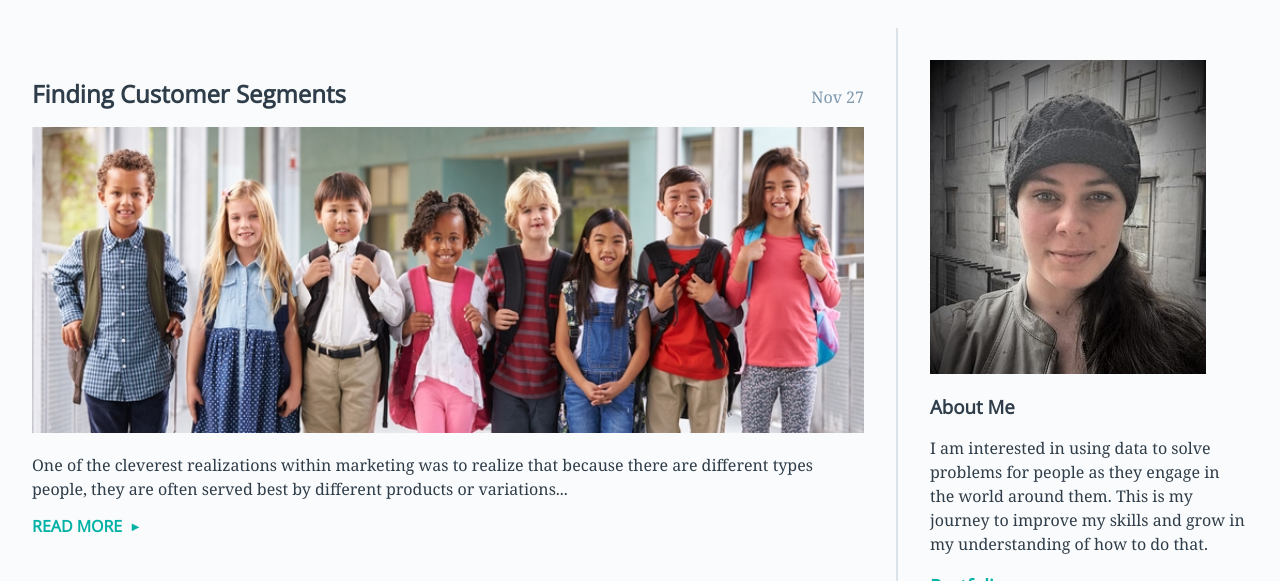
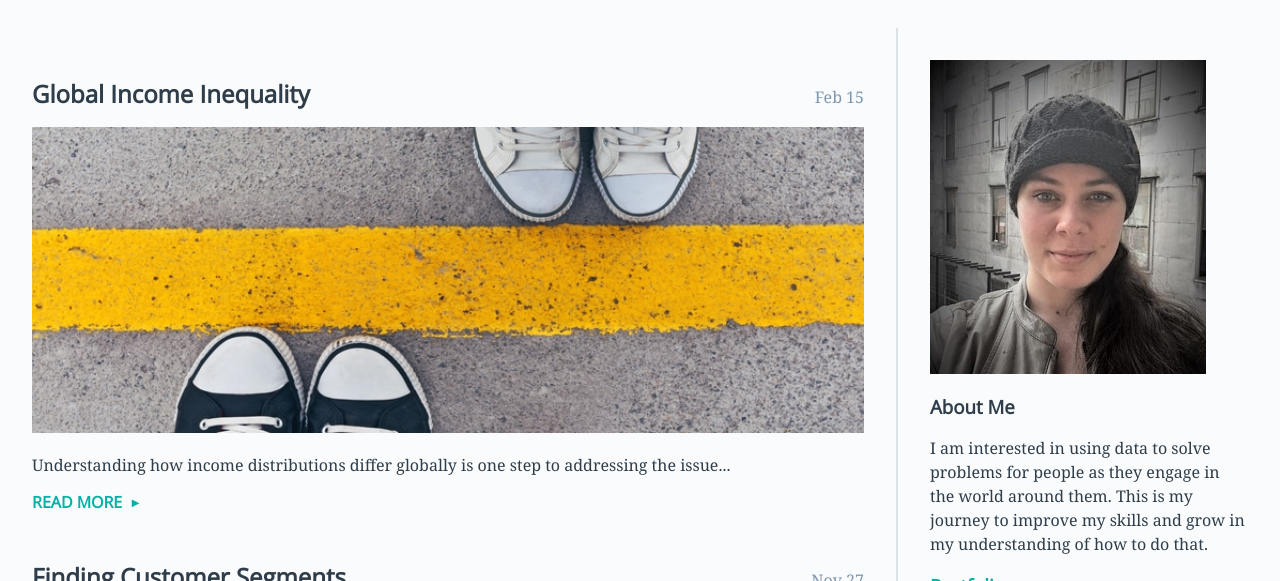
Before and after one commit to rebeccaebarnes/rebeccaebarnes.github.io, a Jekyll site: the page built from index.html, in a window 1280 px wide and 900 px high, cut to the strip 319-900 px from the top of the window. Built offline with Jekyll 4.4.1, drawn with Linux system fonts in a browser that asks for light colours; some of the changed text lies outside the part shown.

Commit message:
post: Add Global Income Inequality

```diff
--- a/_layouts/default.html
+++ b/_layouts/default.html
@@ -46,6 +46,10 @@
                 <p>Contact me? You can find my contact details at <a href="https://github.com/rebeccaebarnes" rel="noopener noreferrer" target="_blank">my github</a>.</p>
                 <br>
                 <h3>Blog Posts</h3>
+                <h4>February 2019</h4>
+                <ul type="square">
+                    <li>Feb 15 - <a href="https://world-income-inequality.herokuapp.com/">Global Income Inequality</a></li>
+                </ul>
                 <h4>November 2018</h4>
                 <ul type="square">
                     <li>Nov 27 - <a href="https://rebeccaebarnes.github.io/2018/11/27/customer-segmentation">Finding Customer Segments</a></li>
--- a/blog/index.html
+++ b/blog/index.html
@@ -7,6 +7,11 @@ title: Blog Archive
     <header>
         <h2>Blog Archive</h2>
     </header>
+
+    <h4>February 2019</h4>
+    <ul type="square">
+        <li>Feb 15 - <a href="https://world-income-inequality.herokuapp.com/">Global Income Inequality</a></li>
+    </ul>
 
     <h4>November 2018</h4>
     <ul type="square">
--- a/index.html
+++ b/index.html
@@ -2,6 +2,20 @@
 layout: default
 title: Pursuing Data
 ---
+<article>
+    <header>
+        <h2>Global Income Inequality</h2>
+        <time datetime="2019-02-15T16:54">Feb 15</time>
+    </header>
+
+    <img src="/img/shoes_line.jpg" alt="Shoes at a painted yellow line">
+
+    <p>
+        Understanding how income distributions differ globally is one step to addressing the issue...
+    </p>
+
+    <a class="read-more" href="https://world-income-inequality.herokuapp.com/">Read more</a>
+</article>
 <article>
     <header>
         <h2>Finding Customer Segments</h2>
```
Also changed, not shown: img/shoes_line.jpg (added).
